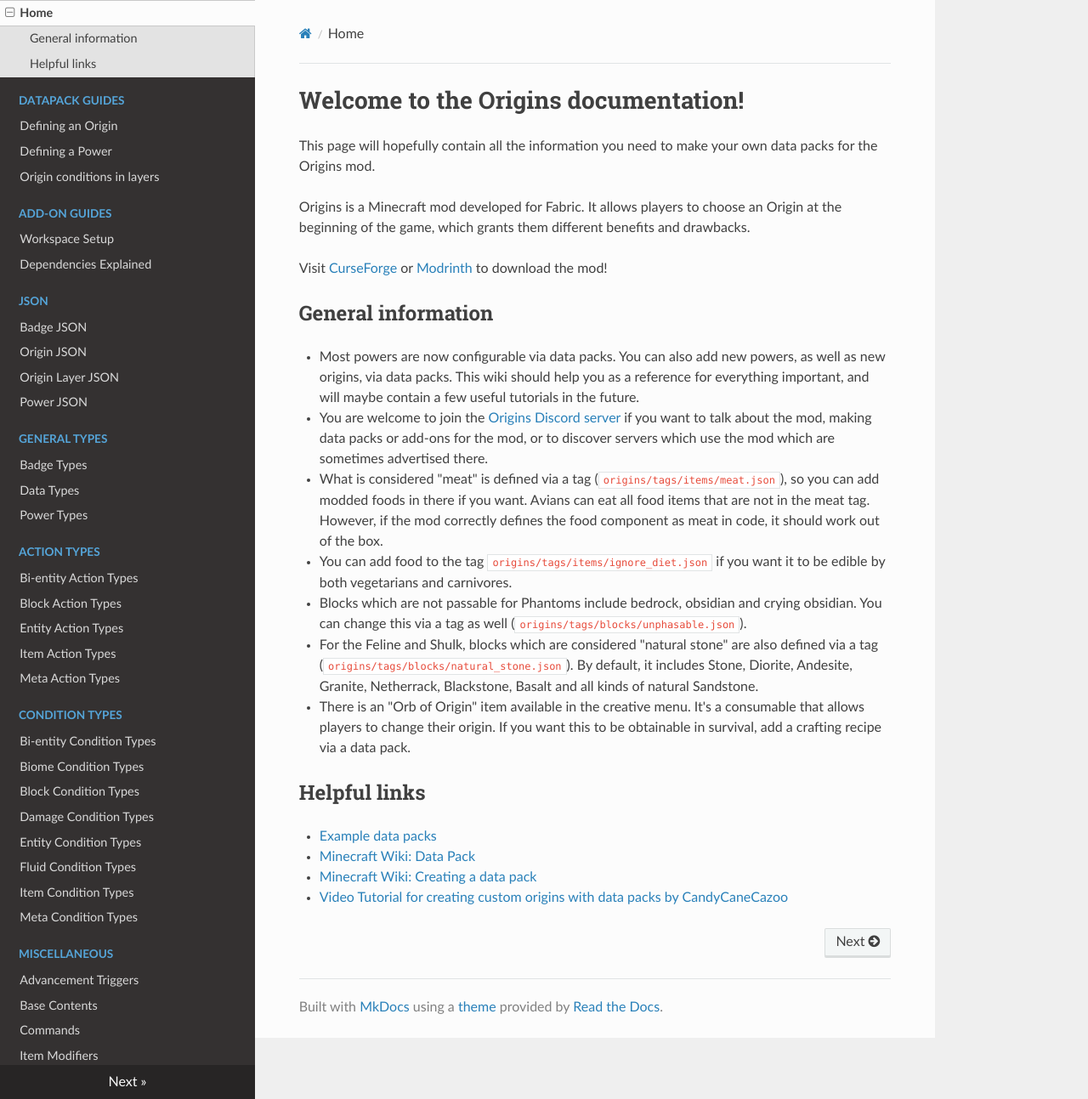
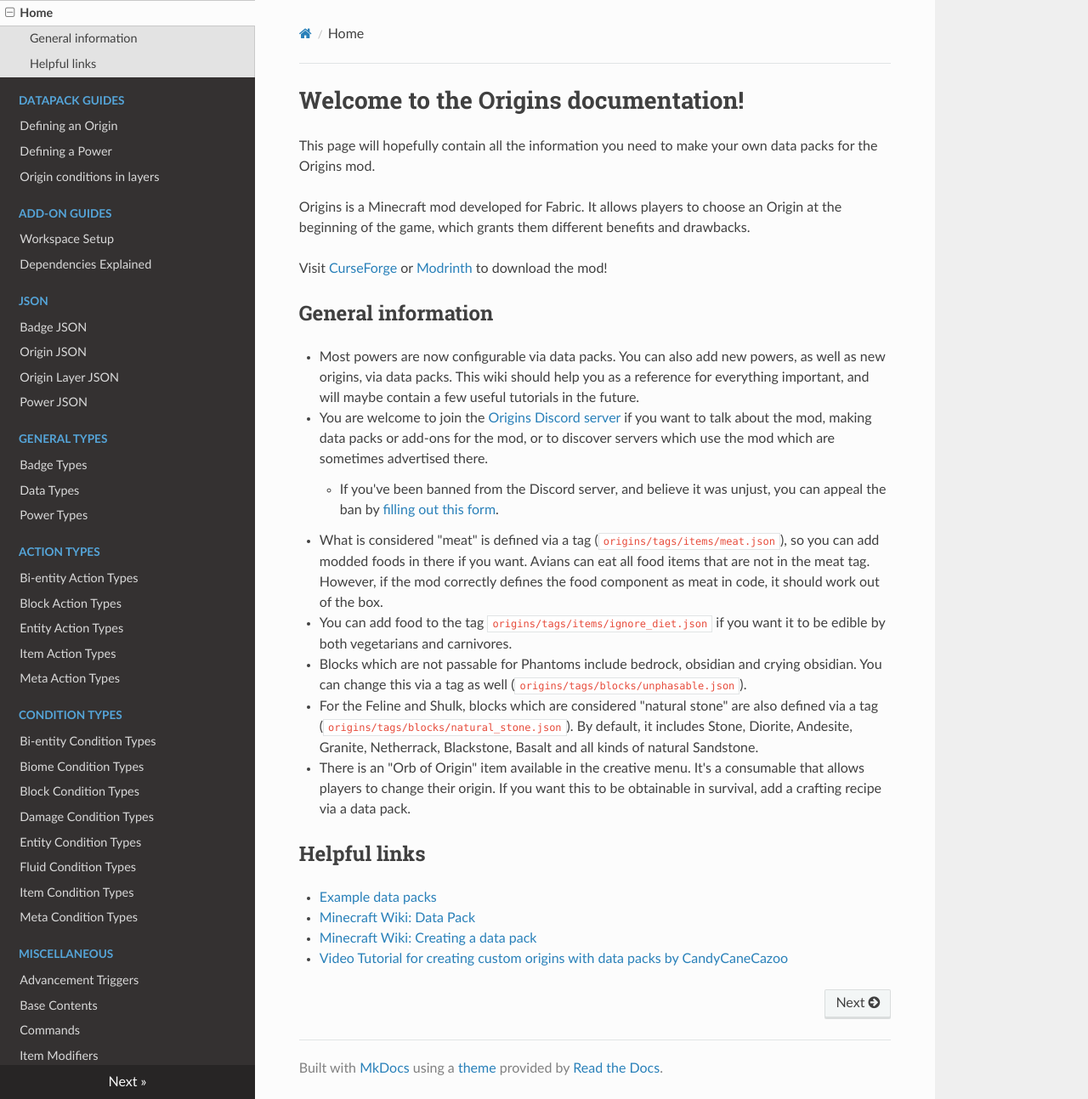
Before and after one commit to apace100/origins-docs, an MkDocs documentation site: the page built from docs/index.md, in a window 1280 px wide and 1293 px high. Shown: the whole window at 85% size. Built offline with MkDocs 1.6.1, drawn with Linux system fonts in a browser that asks for light colours; nearby versions of some CDN libraries.

Commit message:
Update `index.md`
Add link to Ban Appeal for the Origins Discord server.

```diff
--- a/docs/index.md
+++ b/docs/index.md
@@ -15,6 +15,7 @@ Visit [CurseForge](https://www.curseforge.com/minecraft/mc-mods/origins) or [Mod
 
 - Most powers are now configurable via data packs. You can also add new powers, as well as new origins, via data packs. This wiki should help you as a reference for everything important, and will maybe contain a few useful tutorials in the future.
 - You are welcome to join the [Origins Discord server](https://discord.gg/4mTMHu3) if you want to talk about the mod, making data packs or add-ons for the mod, or to discover servers which use the mod which are sometimes advertised there.
+    - If you've been banned from the Discord server, and believe it was unjust, you can appeal the ban by [filling out this form](https://forms.gle/JnoxrTFDXXNws6qx7).
 - What is considered "meat" is defined via a tag (`origins/tags/items/meat.json`), so you can add modded foods in there if you want. Avians can eat all food items that are not in the meat tag. However, if the mod correctly defines the food component as meat in code, it should work out of the box.
 - You can add food to the tag `origins/tags/items/ignore_diet.json` if you want it to be edible by both vegetarians and carnivores.
 - Blocks which are not passable for Phantoms include bedrock, obsidian and crying obsidian. You can change this via a tag as well (`origins/tags/blocks/unphasable.json`).
```
